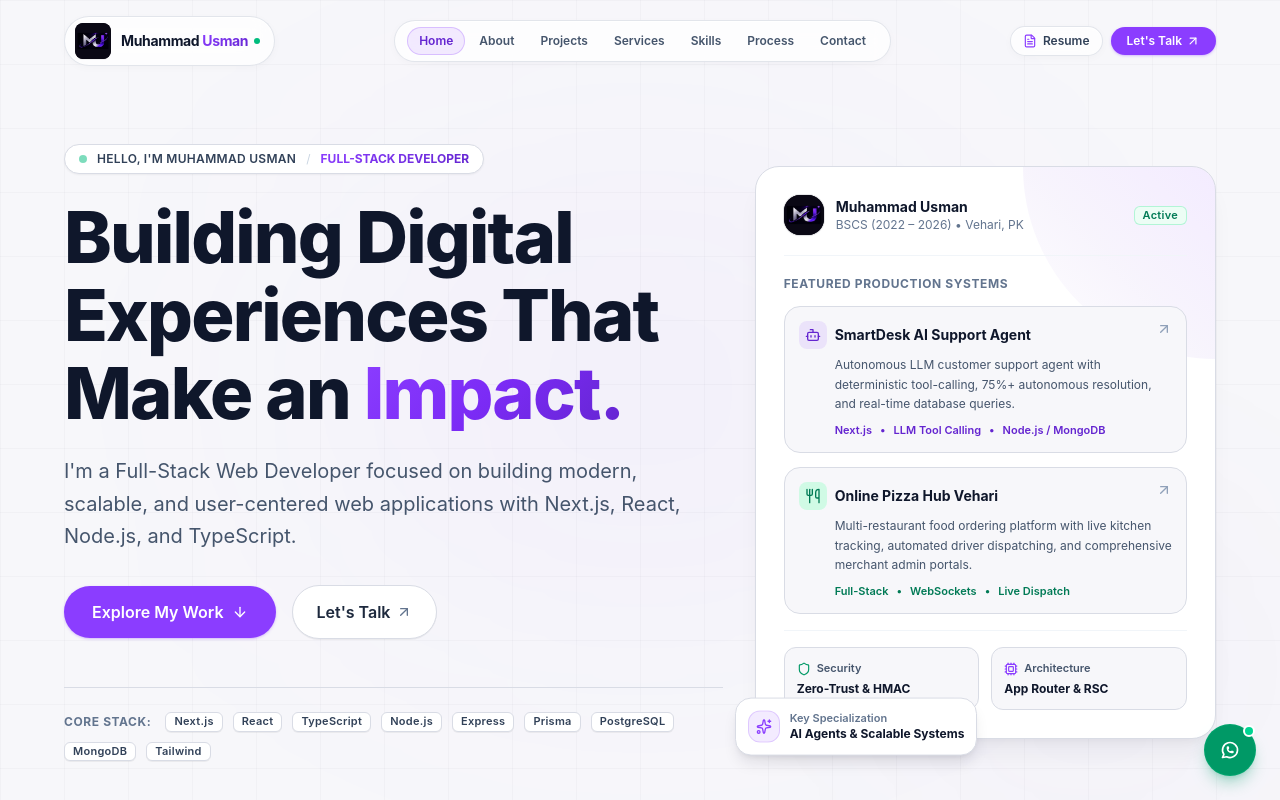
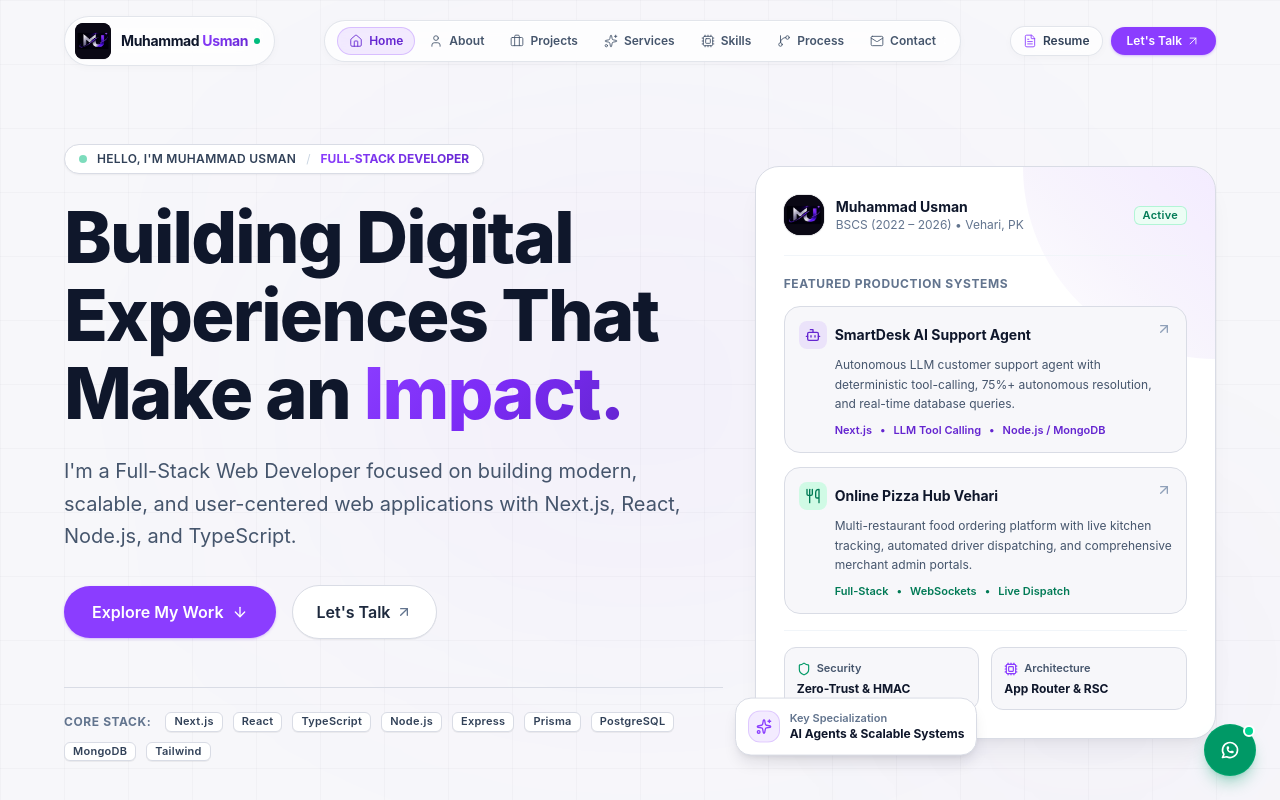
Before and after one commit to Mrusman1234/usman-portfolio, a Next.js app: page / in a window 1280 px wide. Shown: the top 800 px of the page. Built offline with nearby package versions, Linux system fonts and the light colour scheme.

Commit message:
feat(icons): integrate unified Lucide icon system across Navbar, Contact, and Footer

```diff
--- a/components/layout/Footer.tsx
+++ b/components/layout/Footer.tsx
@@ -2,7 +2,19 @@
 
 import React from "react"
 import Image from "next/image"
-import { ArrowUp, Github, Linkedin, Mail } from "lucide-react"
+import {
+  ArrowUp,
+  Github,
+  Linkedin,
+  Mail,
+  MapPin,
+  Home,
+  User,
+  Briefcase,
+  Sparkles,
+  Cpu,
+  GitBranch,
+} from "lucide-react"
 import WhatsAppIcon from "@/components/ui/WhatsAppIcon"
 import { developerProfile } from "@/data/profile"
 
@@ -12,7 +24,7 @@ export default function Footer() {
   }
 
   return (
-    <footer className="border-t border-[#D9DCE5] bg-white text-slate-600 py-16 px-4 sm:px-6 lg:px-8 relative overflow-hidden">
+    <footer className="border-t border-[#D9DCE5] canvas-card text-slate-600 py-16 px-4 sm:px-6 lg:px-8 relative overflow-hidden">
       {/* Background subtle architectural grid */}
       <div className="absolute inset-0 bg-grid-subtle pointer-events-none opacity-40" />
 
@@ -43,45 +55,52 @@ export default function Footer() {
             </div>
           </div>
 
-          {/* Quick Navigation */}
+          {/* Quick Navigation with Structured Icons */}
           <div>
             <h3 className="text-xs uppercase tracking-wider text-slate-900 font-bold mb-4">
               Navigation
             </h3>
             <ul className="space-y-2.5 text-sm font-medium">
               <li>
-                <a href="#home" className="hover:text-[#8B3DFF] transition-colors">
-                  Home
+                <a href="#home" className="inline-flex items-center gap-2 hover:text-[#8B3DFF] transition-colors">
+                  <Home className="w-3.5 h-3.5 text-slate-400 stroke-[1.5]" />
+                  <span>Home</span>
                 </a>
               </li>
               <li>
-                <a href="#about" className="hover:text-[#8B3DFF] transition-colors">
-                  About
+                <a href="#about" className="inline-flex items-center gap-2 hover:text-[#8B3DFF] transition-colors">
+                  <User className="w-3.5 h-3.5 text-slate-400 stroke-[1.5]" />
+                  <span>About</span>
                 </a>
               </li>
               <li>
-                <a href="#projects" className="hover:text-[#8B3DFF] transition-colors">
-                  Selected Work
+                <a href="#projects" className="inline-flex items-center gap-2 hover:text-[#8B3DFF] transition-colors">
+                  <Briefcase className="w-3.5 h-3.5 text-slate-400 stroke-[1.5]" />
+                  <span>Selected Work</span>
                 </a>
               </li>
               <li>
-                <a href="#services" className="hover:text-[#8B3DFF] transition-colors">
-                  Services
+                <a href="#services" className="inline-flex items-center gap-2 hover:text-[#8B3DFF] transition-colors">
+                  <Sparkles className="w-3.5 h-3.5 text-slate-400 stroke-[1.5]" />
+                  <span>Services</span>
                 </a>
               </li>
               <li>
-                <a href="#skills" className="hover:text-[#8B3DFF] transition-colors">
-                  Technical Stack
+                <a href="#skills" className="inline-flex items-center gap-2 hover:text-[#8B3DFF] transition-colors">
+                  <Cpu className="w-3.5 h-3.5 text-slate-400 stroke-[1.5]" />
+                  <span>Technical Stack</span>
                 </a>
               </li>
               <li>
-                <a href="#process" className="hover:text-[#8B3DFF] transition-colors">
-                  Development Process
+                <a href="#process" className="inline-flex items-center gap-2 hover:text-[#8B3DFF] transition-colors">
+                  <GitBranch className="w-3.5 h-3.5 text-slate-400 stroke-[1.5]" />
+                  <span>Development Process</span>
                 </a>
               </li>
               <li>
-                <a href="#contact" className="hover:text-[#8B3DFF] transition-colors">
-                  Contact
+                <a href="#contact" className="inline-flex items-center gap-2 hover:text-[#8B3DFF] transition-colors">
+                  <Mail className="w-3.5 h-3.5 text-slate-400 stroke-[1.5]" />
+                  <span>Contact</span>
                 </a>
               </li>
             </ul>
@@ -100,7 +119,7 @@ export default function Footer() {
                   rel="noopener noreferrer"
                   className="inline-flex items-center gap-2 hover:text-[#8B3DFF] transition-colors"
                 >
-                  <Github className="w-4 h-4 text-slate-500" />
+                  <Github className="w-4 h-4 text-slate-600 stroke-[1.5]" />
                   <span>GitHub Profile</span>
                 </a>
               </li>
@@ -111,7 +130,7 @@ export default function Footer() {
                   rel="noopener noreferrer"
                   className="inline-flex items-center gap-2 hover:text-[#8B3DFF] transition-colors"
                 >
-                  <Linkedin className="w-4 h-4 text-[#8B3DFF]" />
+                  <Linkedin className="w-4 h-4 text-[#8B3DFF] stroke-[1.5]" />
                   <span>LinkedIn Network</span>
                 </a>
               </li>
@@ -131,7 +150,7 @@ export default function Footer() {
                   href={`mailto:${developerProfile.email}`}
                   className="inline-flex items-center gap-2 hover:text-[#8B3DFF] transition-colors"
                 >
-                  <Mail className="w-4 h-4 text-slate-500" />
+                  <Mail className="w-4 h-4 text-slate-600 stroke-[1.5]" />
                   <span className="truncate max-w-[170px]">{developerProfile.email}</span>
                 </a>
               </li>
@@ -143,7 +162,10 @@ export default function Footer() {
         <div className="pt-8 border-t border-[#D9DCE5] flex flex-col sm:flex-row items-center justify-between gap-4 text-xs font-medium text-slate-500">
           <p>© {new Date().getFullYear()} Muhammad Usman. All rights reserved.</p>
           <div className="flex items-center gap-4">
-            <span>Vehari, Punjab, Pakistan</span>
+            <span className="inline-flex items-center gap-1.5">
+              <MapPin className="w-3.5 h-3.5 text-slate-400 stroke-[1.5]" />
+              <span>Vehari, Punjab, Pakistan</span>
+            </span>
             <span>•</span>
             <button
               onClick={scrollToTop}
@@ -152,7 +174,7 @@ export default function Footer() {
               aria-label="Back to top"
             >
               <span>Back to Top</span>
-              <ArrowUp className="w-3.5 h-3.5 group-hover:-translate-y-0.5 transition-transform" />
+              <ArrowUp className="w-3.5 h-3.5 stroke-[1.5] group-hover:-translate-y-0.5 transition-transform" />
             </button>
           </div>
         </div>
--- a/components/layout/Navbar.tsx
+++ b/components/layout/Navbar.tsx
@@ -4,18 +4,30 @@ import React, { useState, useEffect } from "react"
 import Link from "next/link"
 import Image from "next/image"
 import { motion, AnimatePresence } from "framer-motion"
-import { Menu, X, ArrowUpRight, FileText } from "lucide-react"
+import {
+  Menu,
+  X,
+  ArrowUpRight,
+  FileText,
+  Home,
+  User,
+  Briefcase,
+  Sparkles,
+  Cpu,
+  GitBranch,
+  Mail,
+} from "lucide-react"
 import WhatsAppIcon from "@/components/ui/WhatsAppIcon"
 import { developerProfile } from "@/data/profile"
 
 const NAV_ITEMS = [
-  { href: "#home", label: "Home" },
-  { href: "#about", label: "About" },
-  { href: "#projects", label: "Projects" },
-  { href: "#services", label: "Services" },
-  { href: "#skills", label: "Skills" },
-  { href: "#process", label: "Process" },
-  { href: "#contact", label: "Contact" },
+  { href: "#home", label: "Home", icon: Home },
+  { href: "#about", label: "About", icon: User },
+  { href: "#projects", label: "Projects", icon: Briefcase },
+  { href: "#services", label: "Services", icon: Sparkles },
+  { href: "#skills", label: "Skills", icon: Cpu },
+  { href: "#process", label: "Process", icon: GitBranch },
+  { href: "#contact", label: "Contact", icon: Mail },
 ]
 
 export default function Navbar() {
@@ -98,11 +110,12 @@ export default function Navbar() {
           >
             {NAV_ITEMS.map((item) => {
               const isActive = activeSection === item.href.substring(1)
+              const Icon = item.icon
               return (
                 <a
                   key={item.href}
                   href={item.href}
-                  className={`relative px-3 py-1.5 text-xs font-semibold tracking-normal transition-colors rounded-full ${
+                  className={`relative px-3 py-1.5 text-xs font-semibold tracking-normal transition-colors rounded-full flex items-center gap-1.5 ${
                     isActive
                       ? "text-[#6425D0]"
                       : "text-slate-600 hover:text-slate-900 hover:bg-slate-100/70"
@@ -115,6 +128,7 @@ export default function Navbar() {
                       transition={{ type: "spring", stiffness: 400, damping: 32 }}
                     />
                   )}
+                  <Icon className="w-3.5 h-3.5 stroke-[1.5] relative z-10 shrink-0" />
                   <span className="relative z-10">{item.label}</span>
                 </a>
               )
@@ -129,7 +143,7 @@ export default function Navbar() {
               rel="noopener noreferrer"
               className="inline-flex items-center gap-1.5 px-3 py-1.5 text-xs font-semibold text-slate-700 canvas-pill canvas-pill-hover rounded-full transition-all"
             >
-              <FileText className="w-3.5 h-3.5 text-[#8B3DFF]" />
+              <FileText className="w-3.5 h-3.5 text-[#8B3DFF] stroke-[1.5]" />
               <span>Resume</span>
             </a>
 
@@ -138,7 +152,7 @@ export default function Navbar() {
               className="inline-flex items-center gap-1 px-4 py-1.5 text-xs font-semibold text-white bg-brand-primary hover:bg-brand-secondary rounded-full transition-all shadow-sm shadow-[#8B3DFF]/25 active:scale-95"
             >
               <span>Let&apos;s Talk</span>
-              <ArrowUpRight className="w-3.5 h-3.5" />
+              <ArrowUpRight className="w-3.5 h-3.5 stroke-[1.5]" />
             </a>
           </div>
 
@@ -149,7 +163,7 @@ export default function Navbar() {
             className="lg:hidden p-2 rounded-full canvas-pill canvas-pill-hover text-slate-700 hover:text-slate-950 focus:outline-none shadow-sm shrink-0"
             aria-label={mobileMenuOpen ? "Close menu" : "Open menu"}
           >
-            {mobileMenuOpen ? <X className="w-5 h-5" /> : <Menu className="w-5 h-5" />}
+            {mobileMenuOpen ? <X className="w-5 h-5 stroke-[1.5]" /> : <Menu className="w-5 h-5 stroke-[1.5]" />}
           </button>
         </div>
       </header>
@@ -168,7 +182,10 @@ export default function Navbar() {
               <span className="text-[11px] font-bold text-slate-400 uppercase tracking-wider px-3 mb-2">
                 Navigation
               </span>
-              {NAV_ITEMS.map((item, idx) => (
+              {NAV_ITEMS.map((item, idx) => {
+                const Icon = item.icon
+                const isActive = activeSection === item.href.substring(1)
+                return (
                   <motion.a
                     key={item.href}
                     href={item.href}
@@ -176,15 +193,17 @@ export default function Navbar() {
                     initial={{ opacity: 0, x: -16 }}
                     animate={{ opacity: 1, x: 0 }}
                     transition={{ delay: idx * 0.04 + 0.08 }}
-                  className={`px-4 py-3 text-base font-semibold rounded-xl transition-all ${
-                    activeSection === item.href.substring(1)
+                    className={`px-4 py-3 text-base font-semibold rounded-xl transition-all flex items-center gap-3 ${
+                      isActive
                         ? "bg-[#8B3DFF]/10 text-[#6425D0] border border-[#8B3DFF]/25"
                         : "text-slate-600 hover:text-slate-950 hover:bg-slate-50"
                     }`}
                   >
-                  {item.label}
+                    <Icon className="w-5 h-5 stroke-[1.5] shrink-0" />
+                    <span>{item.label}</span>
                   </motion.a>
-              ))}
+                )
+              })}
             </div>
 
             <div className="pt-6 border-t border-[#D9DCE5] flex flex-col gap-3">
```
Also changed, not shown: components/sections/ContactSection.tsx (+11 -9 lines). Lines whose indentation alone changed are shown as unchanged.
